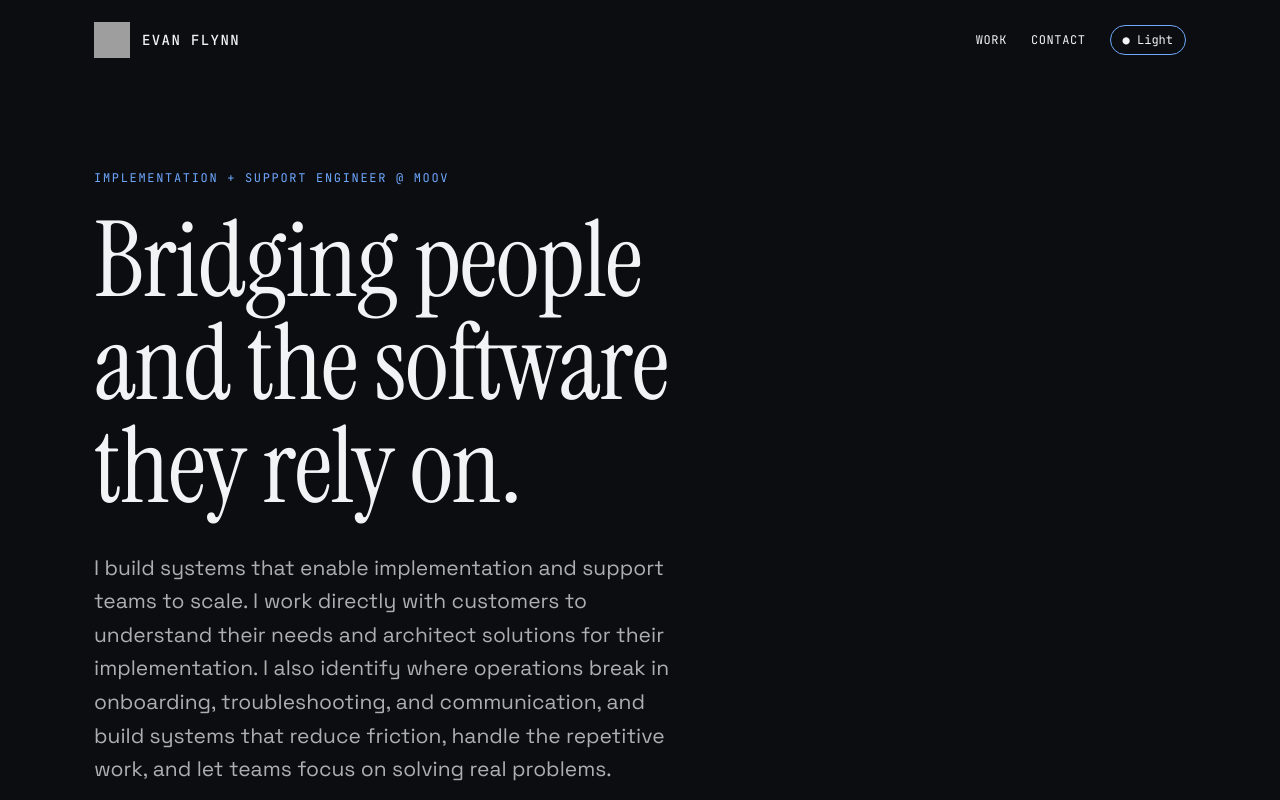
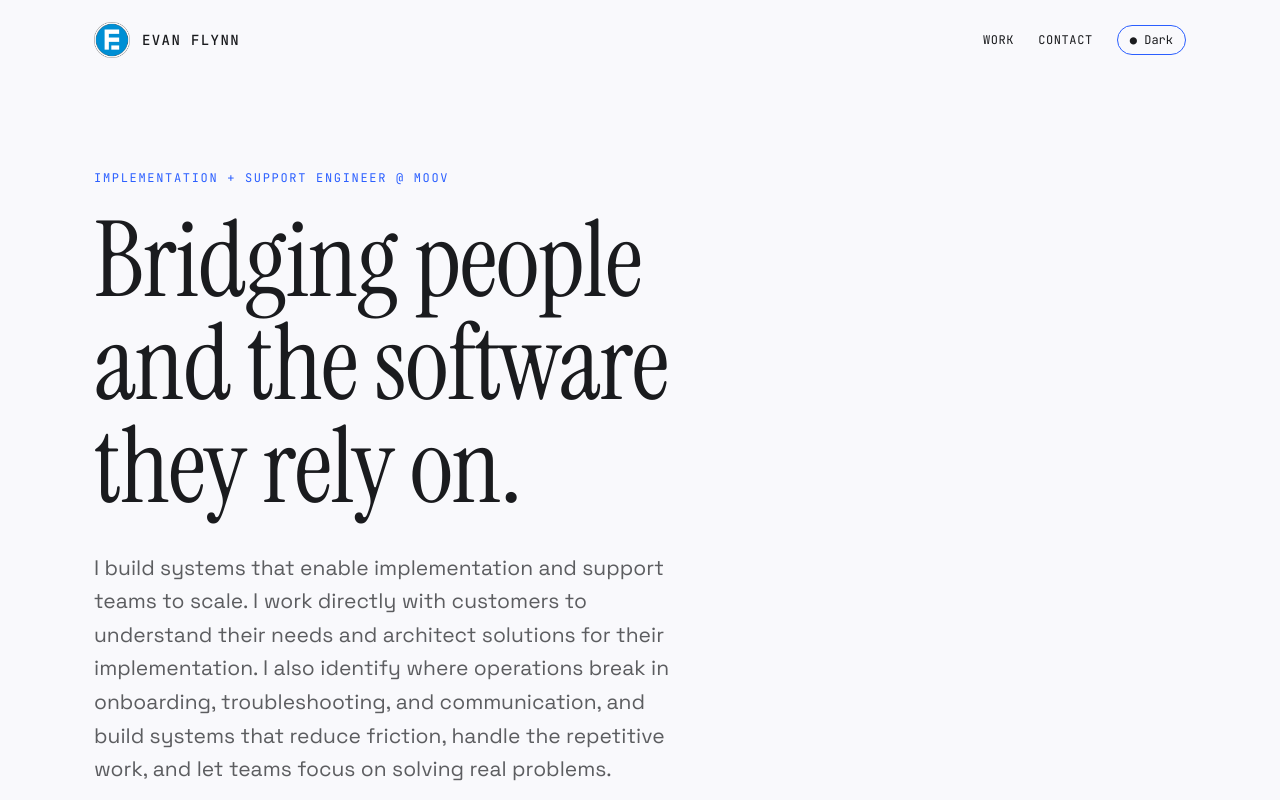
Before and after one commit to erflynn21/portfolio-site, a SvelteKit app: page / in a window 1280 px wide. Shown: the top 800 px of the page. Built offline with nearby package versions, Linux system fonts and the light colour scheme; grey boxes are pictures that could not be loaded.

Commit message:
adds logo to navbar

```diff
--- a/src/lib/themeStore.js
+++ b/src/lib/themeStore.js
@@ -3,38 +3,47 @@
 
 const THEME_KEY = 'evan-theme';
 
+function getInitialTheme() {
+  if (!browser) return 'dark';
+
+  const stored = localStorage.getItem(THEME_KEY);
+  if (stored) return stored;
+
+  return window.matchMedia('(prefers-color-scheme: light)').matches ? 'light' : 'dark';
+}
+
 function createThemeStore() {
-  let initialTheme = 'dark';
+  const { subscribe, set } = writable(getInitialTheme());
 
-  if (browser) {
-    const stored = localStorage.getItem(THEME_KEY);
-    initialTheme = stored || 'dark';
+  function updateDOM(theme) {
+    if (browser) {
+      document.documentElement.setAttribute('data-theme', `portfolio-${theme}`);
+    }
   }
-
-  const { subscribe, set } = writable(initialTheme);
 
   return {
     subscribe,
     toggle: () => {
-      let newTheme = 'dark';
-      const unsubscribe = subscribe(theme => {
-        newTheme = theme === 'dark' ? 'light' : 'dark';
+      let currentTheme;
+      subscribe(value => {
+        currentTheme = value;
       })();
-      unsubscribe();
+
+      const newTheme = currentTheme === 'dark' ? 'light' : 'dark';
 
       if (browser) {
         localStorage.setItem(THEME_KEY, newTheme);
-        document.documentElement.setAttribute('data-theme', `portfolio-${newTheme}`);
       }
 
+      updateDOM(newTheme);
       set(newTheme);
     },
-    set: (theme) => {
+    set: (newTheme) => {
       if (browser) {
-        localStorage.setItem(THEME_KEY, theme);
-        document.documentElement.setAttribute('data-theme', `portfolio-${theme}`);
+        localStorage.setItem(THEME_KEY, newTheme);
       }
-      set(theme);
+      updateDOM(newTheme);
+      set(newTheme);
     }
   };
 }
--- a/src/routes/+layout.svelte
+++ b/src/routes/+layout.svelte
@@ -4,17 +4,7 @@
   import NProgress from "nprogress";
   import { navigating } from "$app/stores";
   import "nprogress/nprogress.css";
-  import { onMount } from "svelte";
   import { theme } from "$lib/themeStore";
-
-  let currentTheme = 'dark';
-  theme.subscribe(t => {
-    currentTheme = t;
-  });
-
-  onMount(() => {
-    document.documentElement.setAttribute('data-theme', `portfolio-${currentTheme}`);
-  });
 
   NProgress.configure({
     minimum: 0.16,
@@ -31,7 +21,7 @@
   }
 </script>
 
-<div data-theme="portfolio-{currentTheme}">
+<div data-theme="portfolio-{$theme}">
   <Nav />
 
   <main
```
Also changed, not shown: static/logo-512.png (added).
